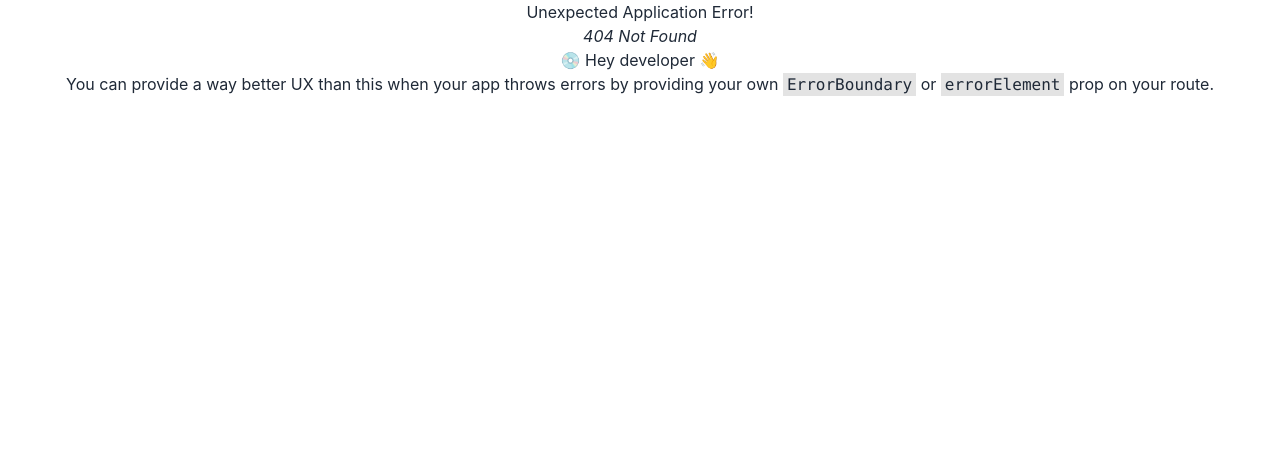
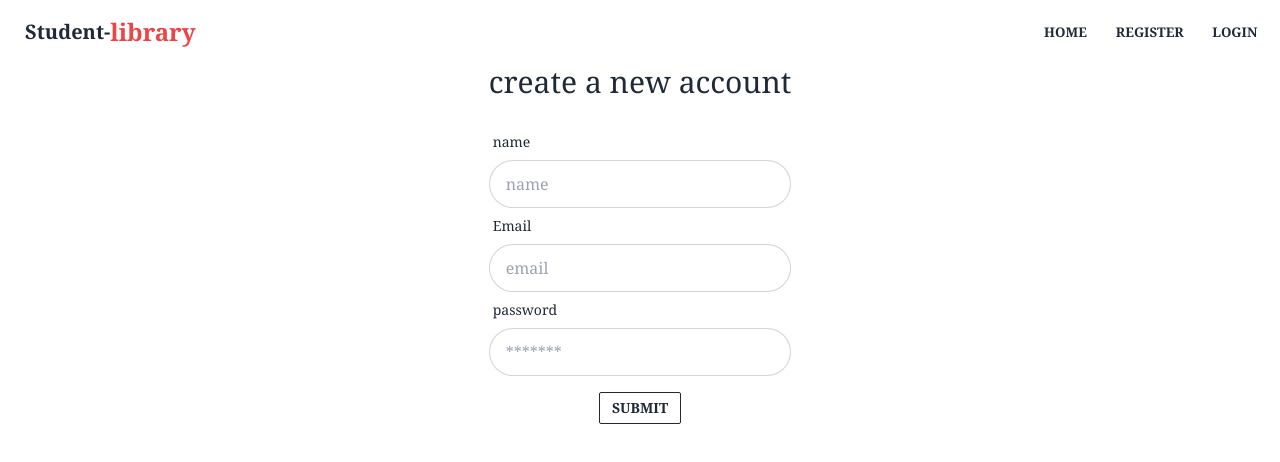
Before and after one commit to pronoybanik/student-library-clientSite, a React (Create React App) app: page /register in a window 1280 px wide. Before the commit this address had no page. Shown: the top 462 px of the page. Built offline with nearby package versions, Linux system fonts and the light colour scheme.

Commit message:
login page and register page degine done

```diff
--- a/src/All_Files/Components/Navbar/Navbar.js
+++ b/src/All_Files/Components/Navbar/Navbar.js
@@ -1,9 +1,45 @@
 import React from 'react';
+import { Link } from 'react-router-dom';
 
 const Navbar = () => {
+
+    const menuItem = <React.Fragment>
+        <Link className='btn btn-ghost btn-sm' to='/'>Home</Link>
+        <Link className='btn btn-ghost btn-sm' to='/register'>Register</Link>
+        <Link className='btn btn-ghost btn-sm' to='/login'>Login</Link>
+    </React.Fragment>
+
     return (
         <div>
-            <h1>Navbar</h1>
+            <div>
+                <div className="navbar bg-base-100 flex justify-between">
+                    <div className="navbar-start">
+                        <div className="dropdown">
+                            <label tabIndex={0} className="btn btn-ghost lg:hidden">
+                                <svg xmlns="http://www.w3.org/2000/svg" className="h-5 w-5" fill="none" viewBox="0 0 24 24" stroke="currentColor"><path strokeLinecap="round" strokeLinejoin="round" strokeWidth="2" d="M4 6h16M4 12h8m-8 6h16" /></svg>
+                            </label>
+                            <ul tabIndex={0} className="menu menu-compact dropdown-content mt-3 p-2 shadow bg-base-100 rounded-box w-52">
+                                {
+                                    menuItem
+                                }
+                            </ul>
+                        </div>
+                        <Link to='/' className="btn btn-ghost normal-case text-xl">Student- <div className='text-red-500 text-2xl'>library</div></Link>
+                    </div>
+
+                    <div className="navbar-center hidden lg:flex">
+                        <ul className="menu menu-horizontal p-0">
+                            {
+                                menuItem
+                            }
+                        </ul>
+                    </div>
+
+                    <label htmlFor="drawer-box" tabIndex={0} className="btn btn-ghost lg:hidden">
+                        <svg xmlns="http://www.w3.org/2000/svg" className="h-5 w-5" fill="none" viewBox="0 0 24 24" stroke="currentColor"><path strokeLinecap="round" strokeLinejoin="round" strokeWidth="2" d="M4 6h16M4 12h8m-8 6h16" /></svg>
+                    </label>
+                </div>
+            </div>
         </div>
     );
 };
--- a/src/All_Files/Layers/Main/Main.js
+++ b/src/All_Files/Layers/Main/Main.js
@@ -8,6 +8,7 @@
             <Navbar></Navbar>
             <Outlet></Outlet>
 
+
         </div>
     );
 };
--- a/src/All_Files/Pages/Login/Login.js
+++ b/src/All_Files/Pages/Login/Login.js
@@ -2,8 +2,32 @@
 
 const Login = () => {
     return (
-        <div>
-            Login
+        <div className=' flex justify-center items-center'>
+            <div className=' max-w-2xl'>
+                <h1 className='text-center text-3xl'>Login to your account</h1>
+                <div className='mt-6'>
+                    <div className="form-control">
+                        <label className="label">
+                            <span className="label-text">Email</span>
+                        </label>
+                        <input type="text" placeholder="email" className="input input-bordered rounded-full" />
+                    </div>
+                    <div className="form-control">
+                        <label className="label">
+                            <span className="label-text">password</span>
+                        </label>
+                        <input type="password" placeholder="*******" className="input input-bordered  rounded-full" />
+                    </div>
+
+                    <div className='flex justify-center'>
+
+                        <button className='btn btn-outline mt-4 rounded-sm btn-sm'>submit</button>
+                    </div>
+
+                </div>
+            </div>
+
+
         </div>
     );
 };
--- a/src/All_Files/Pages/Register/Register.js
+++ b/src/All_Files/Pages/Register/Register.js
@@ -1,10 +1,41 @@
 import React from 'react';
 
 const Register = () => {
+
     return (
-        <div>
-            Register
+        <div className=' flex justify-center items-center'>
+        <div className=' max-w-2xl'>
+            <h1 className='text-center text-3xl'>create a new  account</h1>
+            <div className='mt-6'>
+                <div className="form-control">
+                    <label className="label">
+                        <span className="label-text">name</span>
+                    </label>
+                    <input type="text" placeholder="name" className="input input-bordered rounded-full" />
+                </div>
+                <div className="form-control">
+                    <label className="label">
+                        <span className="label-text">Email</span>
+                    </label>
+                    <input type="text" placeholder="email" className="input input-bordered rounded-full" />
+                </div>
+                <div className="form-control">
+                    <label className="label">
+                        <span className="label-text">password</span>
+                    </label>
+                    <input type="password" placeholder="*******" className="input input-bordered  rounded-full" />
+                </div>
+
+                <div className='flex justify-center'>
+
+                    <button className='btn btn-outline mt-4 rounded-sm  btn-sm'>submit</button>
+                </div>
+
+            </div>
         </div>
+
+
+    </div>
     );
 };
 
--- a/src/App.js
+++ b/src/App.js
@@ -5,7 +5,7 @@
 
 function App() {
   return (
-    <div className="App">
+    <div className="max-w-[1400px] mx-auto font-serif ">
 
       <RouterProvider router={AllRouter}></RouterProvider>
       <Toaster></Toaster>
```
Also changed, not shown: src/All_Files/Router/AllRouter.js (+10 -0 lines).
